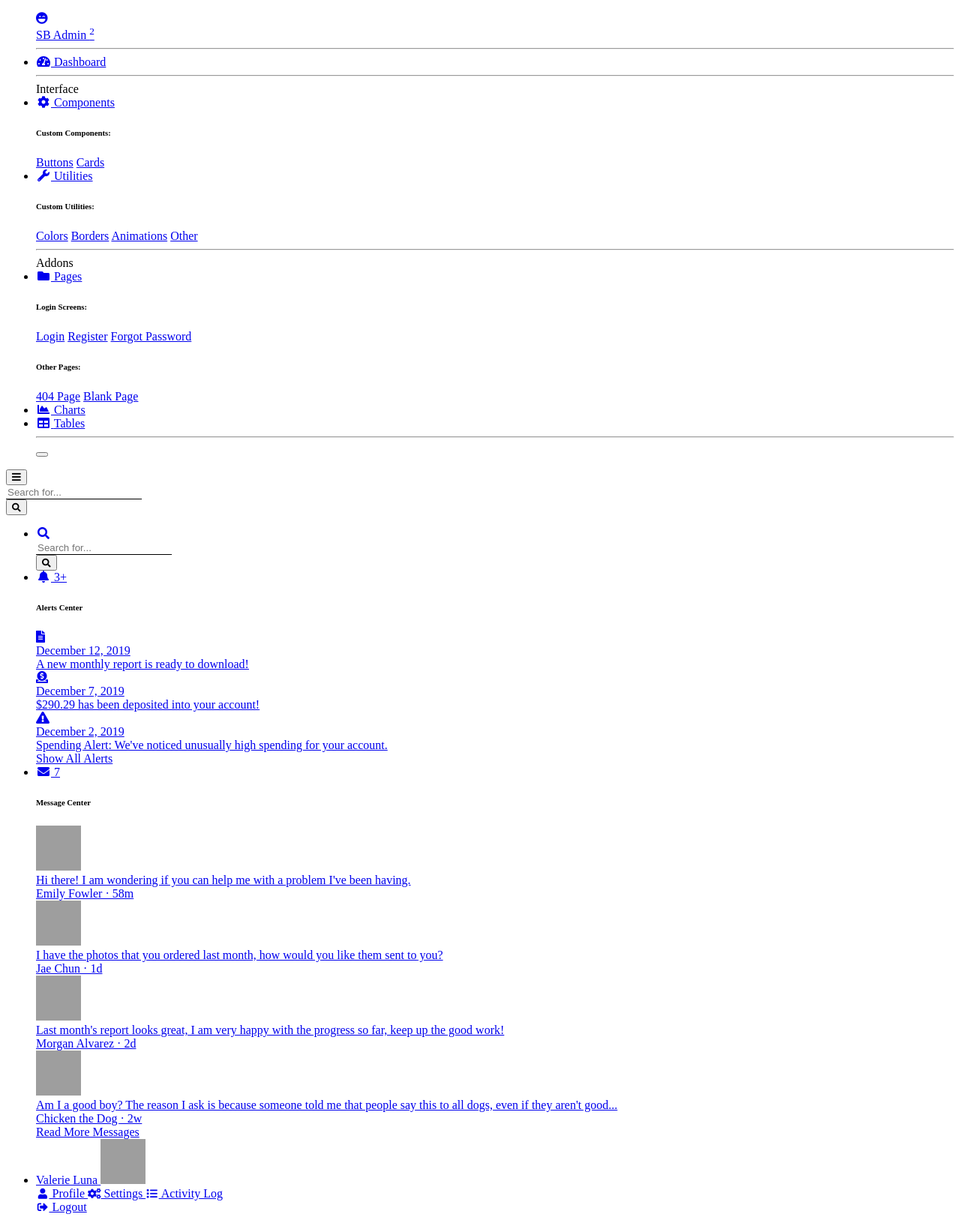
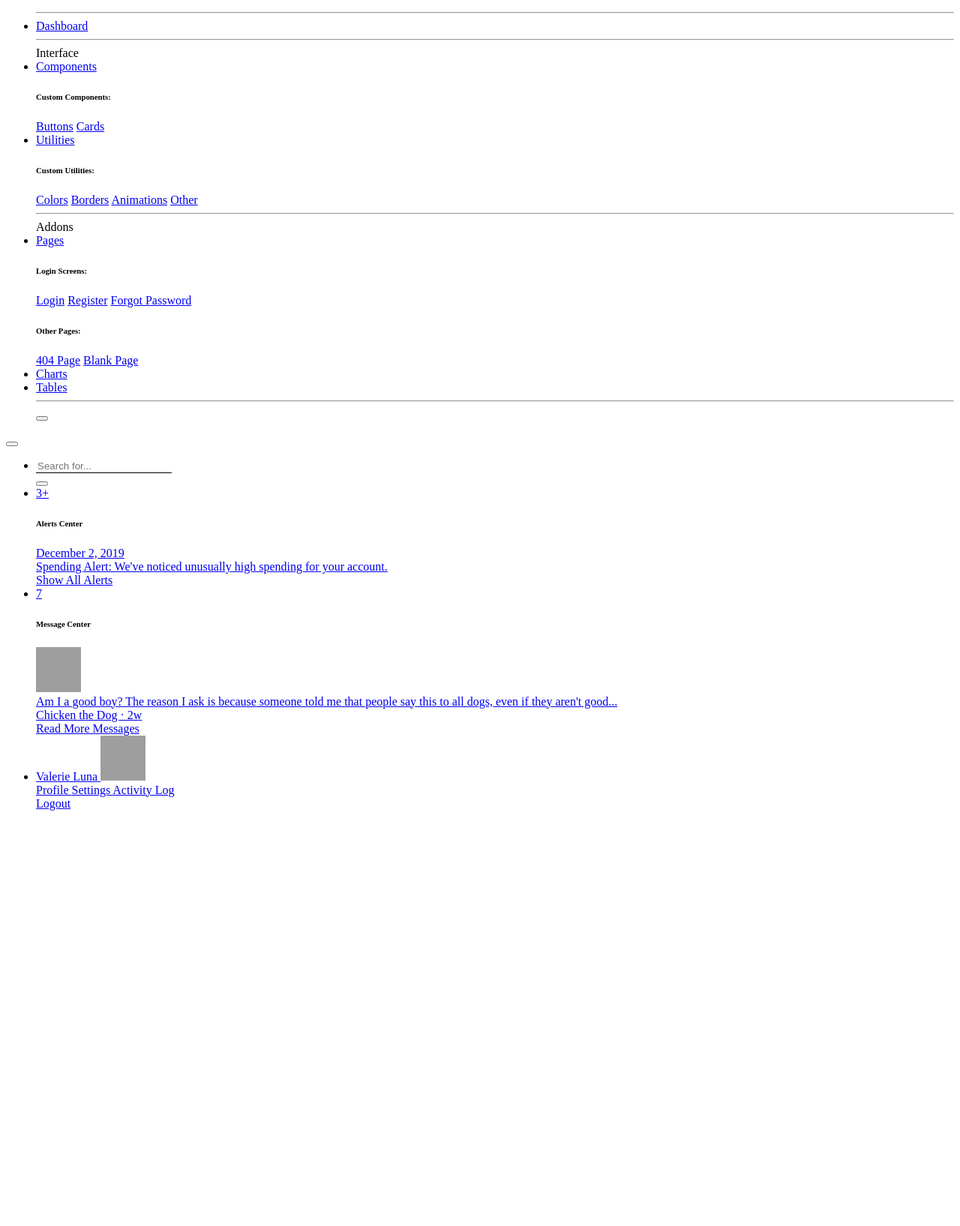
Before and after one commit to RamPramartha/Skenvent_v2, a PHP site: template app/views/templates/adminHeader.php in a window 1280 px wide. Shown: the whole page at 75% size. After the commit the page ends 1081 px from the top, so only its background shows below. Run offline with PHP 8.4, Linux system fonts and the light colour scheme; the template is opened without the code that fills it, so the values that code supplies are empty; grey boxes are pictures that could not be loaded.

Commit message:
Memperbaiki header, footer admin
memperbaiki code untuk header dan footer admin

```diff
--- a/app/views/templates/adminHeader.php
+++ b/app/views/templates/adminHeader.php
@@ -12,7 +12,7 @@
   <title>SB Admin 2 - Dashboard</title>
 
   <!-- Custom fonts for this template-->
-  <link href="vendor/fontawesome-free/css/all.min.css" rel="stylesheet" type="text/css">
+  <link href="<?= base_url("/assets/vendor/fontawesome-free/css/all.min.css") ?>" rel="stylesheet" type="text/css">
   <link href="https://fonts.googleapis.com/css?family=Nunito:200,200i,300,300i,400,400i,600,600i,700,700i,800,800i,900,900i" rel="stylesheet">
 
   <!-- Custom styles for this template-->
@@ -49,9 +49,9 @@
       <!-- Sidebar - Brand -->
       <a class="sidebar-brand d-flex align-items-center justify-content-center" href="index.html">
         <div class="sidebar-brand-icon rotate-n-15">
-          <i class="fas fa-laugh-wink"></i>
+          <i class="fas fa-code"></i>
         </div>
-        <div class="sidebar-brand-text mx-3">SB Admin <sup>2</sup></div>
+        <div class="sidebar-brand-text mx-3"><?= useEnv("APPNAME"); ?></div>
       </a>
 
       <!-- Divider -->
@@ -171,18 +171,6 @@
             <i class="fa fa-bars"></i>
           </button>
 
-          <!-- Topbar Search -->
-          <form class="d-none d-sm-inline-block form-inline mr-auto ml-md-3 my-2 my-md-0 mw-100 navbar-search">
-            <div class="input-group">
-              <input type="text" class="form-control bg-light border-0 small" placeholder="Search for..." aria-label="Search" aria-describedby="basic-addon2">
-              <div class="input-group-append">
-                <button class="btn btn-primary" type="button">
-                  <i class="fas fa-search fa-sm"></i>
-                </button>
-              </div>
-            </div>
-          </form>
-
           <!-- Topbar Navbar -->
           <ul class="navbar-nav ml-auto">
 
@@ -220,28 +208,6 @@
                 </h6>
                 <a class="dropdown-item d-flex align-items-center" href="#">
                   <div class="mr-3">
-                    <div class="icon-circle bg-primary">
-                      <i class="fas fa-file-alt text-white"></i>
-                    </div>
-                  </div>
-                  <div>
-                    <div class="small text-gray-500">December 12, 2019</div>
-                    <span class="font-weight-bold">A new monthly report is ready to download!</span>
-                  </div>
-                </a>
-                <a class="dropdown-item d-flex align-items-center" href="#">
-                  <div class="mr-3">
-                    <div class="icon-circle bg-success">
-                      <i class="fas fa-donate text-white"></i>
-                    </div>
-                  </div>
-                  <div>
-                    <div class="small text-gray-500">December 7, 2019</div>
-                    $290.29 has been deposited into your account!
-                  </div>
-                </a>
-                <a class="dropdown-item d-flex align-items-center" href="#">
-                  <div class="mr-3">
                     <div class="icon-circle bg-warning">
                       <i class="fas fa-exclamation-triangle text-white"></i>
                     </div>
@@ -267,36 +233,6 @@
                 <h6 class="dropdown-header">
                   Message Center
                 </h6>
-                <a class="dropdown-item d-flex align-items-center" href="#">
-                  <div class="dropdown-list-image mr-3">
-                    <img class="rounded-circle" src="https://source.unsplash.com/fn_BT9fwg_E/60x60" alt="">
-                    <div class="status-indicator bg-success"></div>
-                  </div>
-                  <div class="font-weight-bold">
-                    <div class="text-truncate">Hi there! I am wondering if you can help me with a problem I've been having.</div>
-                    <div class="small text-gray-500">Emily Fowler · 58m</div>
-                  </div>
-                </a>
-                <a class="dropdown-item d-flex align-items-center" href="#">
-                  <div class="dropdown-list-image mr-3">
-                    <img class="rounded-circle" src="https://source.unsplash.com/AU4VPcFN4LE/60x60" alt="">
-                    <div class="status-indicator"></div>
-                  </div>
-                  <div>
-                    <div class="text-truncate">I have the photos that you ordered last month, how would you like them sent to you?</div>
-                    <div class="small text-gray-500">Jae Chun · 1d</div>
-                  </div>
-                </a>
-                <a class="dropdown-item d-flex align-items-center" href="#">
-                  <div class="dropdown-list-image mr-3">
-                    <img class="rounded-circle" src="https://source.unsplash.com/CS2uCrpNzJY/60x60" alt="">
-                    <div class="status-indicator bg-warning"></div>
-                  </div>
-                  <div>
-                    <div class="text-truncate">Last month's report looks great, I am very happy with the progress so far, keep up the good work!</div>
-                    <div class="small text-gray-500">Morgan Alvarez · 2d</div>
-                  </div>
-                </a>
                 <a class="dropdown-item d-flex align-items-center" href="#">
                   <div class="dropdown-list-image mr-3">
                     <img class="rounded-circle" src="https://source.unsplash.com/Mv9hjnEUHR4/60x60" alt="">
```
Also changed, not shown: app/controllers/User.php (+17 -19 lines), app/views/templates/adminFooter.php (+1 -10 lines), 1 other file. Lines whose indentation alone changed are shown as unchanged.
